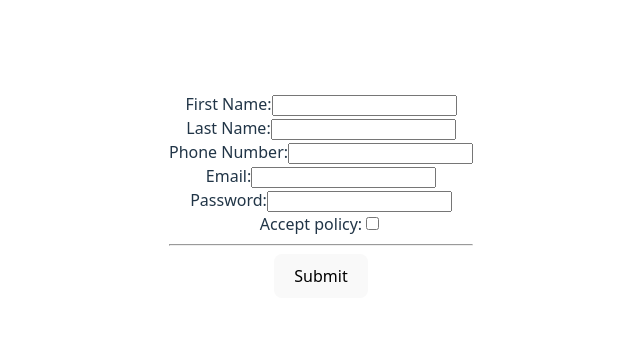
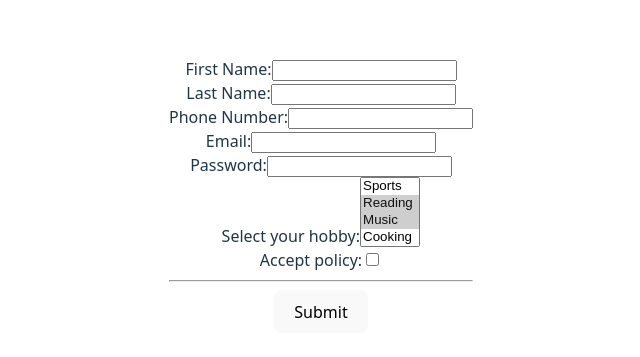
Before and after one commit to nhatnguyen-agilityio/react-training, a React (Vite) app in the folder react-advanced-examples/: page / in a window 1280 px wide. Shown: the part 205-562 px from the top of the page, without its empty margins (319-959 px from the left). Built offline with nearby package versions, Linux system fonts and the light colour scheme.

Commit message:
feat(): create example with select

```diff
--- a/react-advanced-examples/src/components/Form/index.tsx
+++ b/react-advanced-examples/src/components/Form/index.tsx
@@ -7,12 +7,14 @@ const Form = () => {
   const [email, setEmail] = useState("");
   const [password, setPassword] = useState("");
   const [isAcceptPolicy, setIsAcceptPolicy] = useState(false);
+  const [hobby, setHobby] = useState(["music", "reading"]);
   const handleSubmit = (e: React.FormEvent) => {
     e.preventDefault();
     const form = e.target as HTMLFormElement;
     const formData = new FormData(form);
     const formJson = Object.fromEntries(formData.entries());
     console.log(formJson);
+    console.log([...formData.entries()]);
   }
 
   return (
@@ -43,6 +45,17 @@ const Form = () => {
       </label>
       <br />
       <label>
+        Select your hobby:
+        <select name="hobby" multiple={true} value={hobby} onChange={e => setHobby(Array.from(e.target.selectedOptions, option => option.value))}>
+          <option value="sports">Sports</option>
+          <option value="reading">Reading</option>
+          <option value="music">Music</option>
+          <option value="cooking">Cooking</option>
+          <option value="traveling">Traveling</option>
+        </select>
+      </label>
+      <br />
+      <label>
         Accept policy:
         <input type="checkbox" name="acceptPolicy" checked={isAcceptPolicy} onChange={e => setIsAcceptPolicy(e.target.checked)} />
       </label>
```
